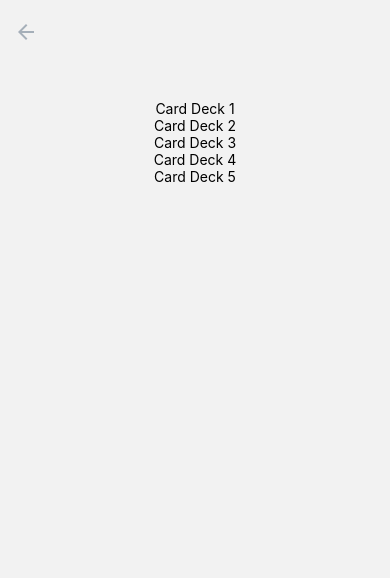
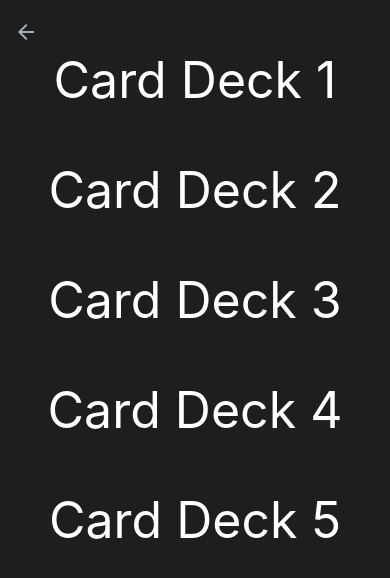
Before and after one commit to DanielProode/drinkIQ, a React Native app: screen /CardDecks in a window 390 px wide. Shown: the top 578 px of the page. Built offline with nearby package versions, Linux system fonts and the light colour scheme.

Commit message:
Added react-native-gesture-handler import.

```diff
--- a/App.tsx
+++ b/App.tsx
@@ -3,6 +3,7 @@ import MainMenuView from './components/MainMenuView';
 import NewGame from './components/NewGame';
 import { NavigationContainer } from '@react-navigation/native';
 import { createNativeStackNavigator } from '@react-navigation/native-stack';
+import 'react-native-gesture-handler';
 import CardDecks from './components/CardDecks';
 import JoinGame from './components/JoinGame';
 import Lobby from './components/Lobby';
--- a/components/CardDecks.tsx
+++ b/components/CardDecks.tsx
@@ -5,19 +5,25 @@ function CardDecks(): JSX.Element {
 
   return (
     <View style={styles.cardDeckView}>
-      <Text>Card Deck 1</Text>
-      <Text>Card Deck 2</Text>
-      <Text>Card Deck 3</Text>
-      <Text>Card Deck 4</Text>
-      <Text>Card Deck 5</Text>
+      <Text style={styles.cardText}>Card Deck 1</Text>
+      <Text style={styles.cardText}>Card Deck 2</Text>
+      <Text style={styles.cardText}>Card Deck 3</Text>
+      <Text style={styles.cardText}>Card Deck 4</Text>
+      <Text style={styles.cardText}>Card Deck 5</Text>
     </View>
 
   );
 }
 const styles = StyleSheet.create({
     cardDeckView: {
-        marginTop: 100,
         alignItems: 'center',
+        flex: 1,
+        backgroundColor: '#1E1E1E',
+    },
+    cardText: {
+        marginTop: 50,
+        color: 'white',
+        fontSize: 50,
     },
   });
 export default CardDecks;
--- a/components/GameView.tsx
+++ b/components/GameView.tsx
@@ -15,12 +15,13 @@ function GameView ({route}: {route: any}) {
 }
 const styles = StyleSheet.create({
     gameView: {
-        marginTop: 100,
         alignItems: 'center',
         flex: 1,
+        backgroundColor: '#1E1E1E',
     },
     gameText: {
         fontSize: 50,
+        marginTop: 200,
     },
     gameCode: {
         fontSize: 20,
--- a/components/JoinGame.tsx
+++ b/components/JoinGame.tsx
@@ -45,8 +45,9 @@ function JoinGame( { navigation }: {navigation: any}): JSX.Element {
 }
 const styles = StyleSheet.create({
     joinGameView: {
-        marginTop: 100,
         alignItems: 'center',
+        backgroundColor: '#1E1E1E',
+        flex: 1,
     },
     gameCodeInput: {
         marginTop: 50,
@@ -56,9 +57,12 @@ const styles = StyleSheet.create({
         padding: 10,
         borderColor: 'gray',
         textAlign: 'center',
+        color: 'white',
     },
     enterCodeText: {
         fontSize: 30,
+        marginTop: 200,
+        color: 'white',
     },
     startGameButton: {
         padding: 10,
--- a/components/Lobby.tsx
+++ b/components/Lobby.tsx
@@ -36,8 +36,9 @@ function Lobby( { navigation }: {navigation: any}): JSX.Element {
 
 const styles = StyleSheet.create({
     joinGameView: {
-        marginTop: 100,
         alignItems: 'center',
+        backgroundColor: '#1E1E1E',
+        flex: 1,
     },
     gameCodeInput: {
         marginTop: 50,
@@ -50,9 +51,12 @@ const styles = StyleSheet.create({
     },
     roomCodeText: {
         fontSize: 50,
+        marginTop: 200,
+        color: 'white',
     },
     codeText: {
         fontSize: 40,
+        color: 'white',
     },
     startGameButton: {
         padding: 10,
--- a/components/MainMenuView.tsx
+++ b/components/MainMenuView.tsx
@@ -1,20 +1,19 @@
 import React from 'react';
-import {Button, Image, ImageBackground, StyleSheet, Text, TouchableHighlight, View} from 'react-native';
+import {Button, Image, StyleSheet, Text, TouchableHighlight, View} from 'react-native';
 
 // Navigation prop temporarily as any
 // https://stackoverflow.com/questions/63132548/react-navigation-5-error-binding-element-navigation-implicitly-has-an-any-ty
 
 
-const image = require('../src/trivia_bg.png');
+
 
 
 function MainMenuView( { navigation }: {navigation: any}): JSX.Element {
 
   return (
     <View style={styles.mainView}>
-        <ImageBackground source={image} style={styles.backgroundImage}>
+        <Text style={styles.drinkIQLogo}>DRINKIQ</Text>
         <View style={styles.logoContainer}>
-        <Text style={styles.drinkIQLogo}>DRINKIQ</Text>
         <Text style={styles.welcomeMessage}>Welcome to drinkIQ!</Text>
       </View>
         <View style={styles.bodyContainer}>
@@ -47,14 +46,14 @@ function MainMenuView( { navigation }: {navigation: any}): JSX.Element {
                 </View>
             </TouchableHighlight>
         </View>
-        </ImageBackground>
     </View>
   );
 }
 const styles = StyleSheet.create({
     mainView: {
         flex: 1,
-        backgroundColor: 'grey',
+        alignItems: 'center',
+        backgroundColor: '#1E1E1E',
     },
     backgroundImage: {
         flex: 1,
@@ -76,8 +75,8 @@ const styles = StyleSheet.create({
       welcomeMessage: {
         fontSize: 30,
         textAlign: 'center',
-        color: 'lightgray',
-        fontFamily: 'Knewave-Regular',
+        fontFamily: 'Basic',
+        color: 'white',
       },
     bodyContainer: {
         marginTop: 20,
--- a/components/NewGame.tsx
+++ b/components/NewGame.tsx
@@ -33,8 +33,7 @@ const styles = StyleSheet.create({
     },
     newGameView: {
       alignItems: 'center',
-    },
-    mainView: {
+      backgroundColor: '#1E1E1E',
       flex: 1,
     },
     buttonContainer: {
```
